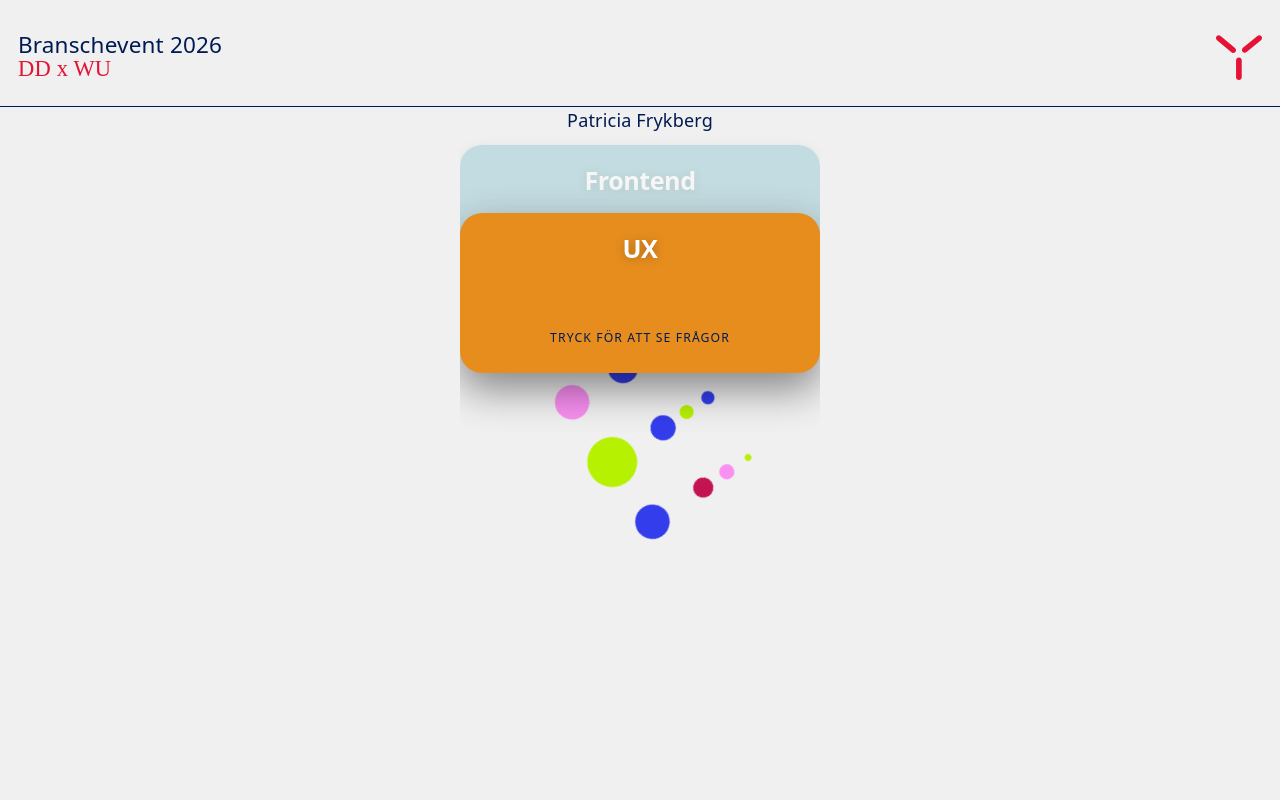
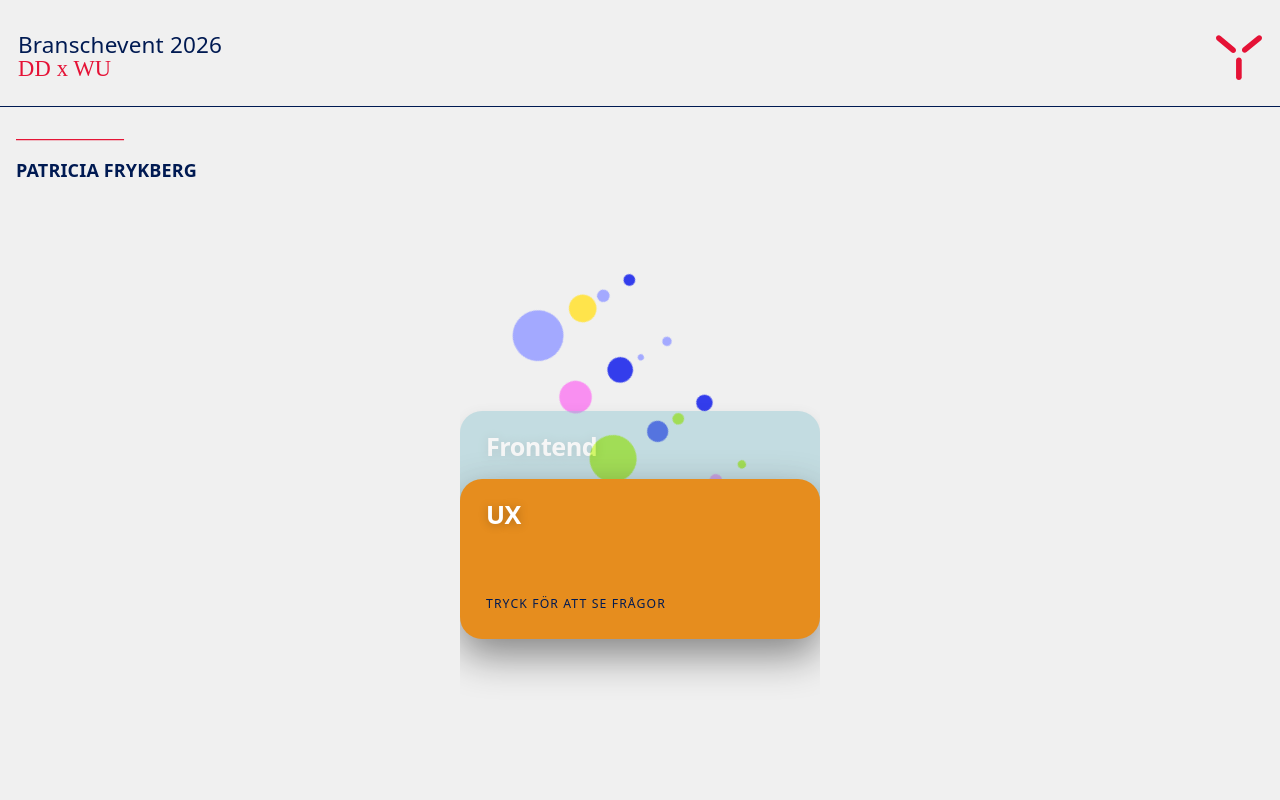
Before and after one commit to Patricia-LF/LIA-connect, a React (Vite) app: page /result in a window 1280 px wide. Shown: the top 800 px of the page. Built offline with nearby package versions, Linux system fonts and the light colour scheme; a web font is replaced by a local one.

Commit message:
updated result page

```diff
--- a/src/components/FeaturedCards.module.css
+++ b/src/components/FeaturedCards.module.css
@@ -40,6 +40,7 @@
   transition:
     opacity 0.4s ease,
     box-shadow 0.4s ease;
+  align-items: flex-start;
 }
 
 .fc-label {
--- a/src/pages/ResultPage.jsx
+++ b/src/pages/ResultPage.jsx
@@ -21,10 +21,32 @@ export default function ResultPage({ profileData }) {
         {isStudent
           ? educationLabel[profileData.education]
           : profileData.company}
+        <svg
+          xmlns="http://www.w3.org/2000/svg"
+          width="109"
+          height="2"
+          viewBox="0 0 109 2"
+          fill="none"
+        >
+          <path
+            d="M0 0.673828H108.048"
+            stroke="#E51536"
+            strokeWidth="1.34758"
+          />
+        </svg>
       </p>
-      <p>{profileData.name}</p>
-      <CircleOrganism interests={selectedInterests} />
-      <FeaturedCards selectedInterests={selectedInterests} />
+
+      <p className={styles.name}>{profileData.name}</p>
+
+      <div className={styles.animation}>
+        <div className={styles.circle}>
+          <CircleOrganism interests={selectedInterests} />
+        </div>
+
+        <div className={styles.cards}>
+          <FeaturedCards selectedInterests={selectedInterests} />
+        </div>
+      </div>
     </div>
   );
 }
--- a/src/pages/ResultPage.module.css
+++ b/src/pages/ResultPage.module.css
@@ -9,12 +9,45 @@
 
 .profile {
   height: 100vh;
-  display: flex;
-  flex-direction: column;
+  /* display: flex;
+  flex-direction: column; */
 }
 
 .label {
+  display: flex;
+  flex-direction: column;
+  align-items: flex-start;
   color: var(--text-blue);
   font-size: 2rem;
   font-family: var(--sans);
+  font-style: normal;
+  font-weight: 400;
+  padding: 32px 16px 0px 16px;
+  gap: 12px;
 }
+
+.name {
+  color: var(--text-blue);
+  font-size: 1rem;
+  font-family: var(--sans);
+  font-style: normal;
+  font-weight: 700;
+  letter-spacing: 0.15px;
+  text-transform: uppercase;
+  padding: 16px;
+  text-align: left;
+}
+
+.animation {
+  display: flex;
+  flex-direction: column;
+  gap: 200px;
+}
+
+.circle {
+  height: 50%;
+}
+
+.cards {
+  height: 100vh;
+}
```
